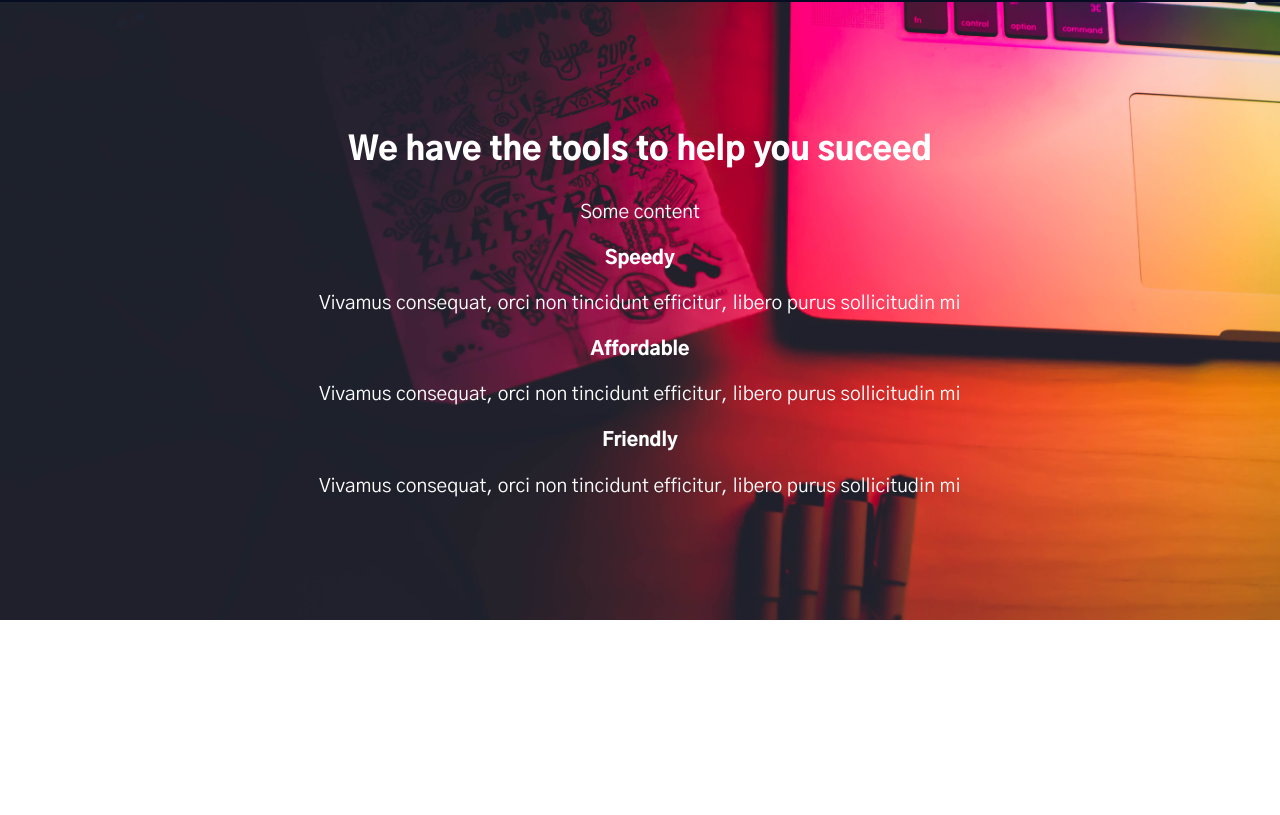
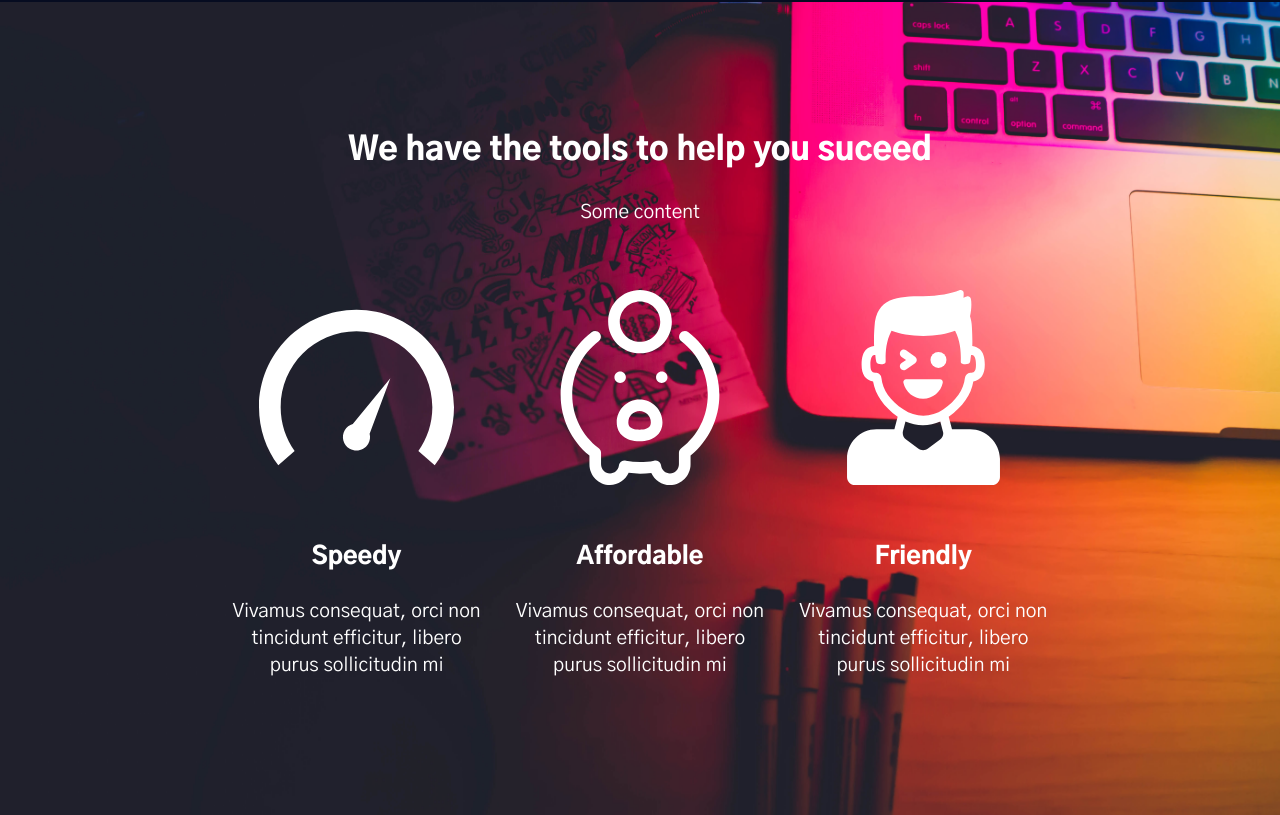
Before and after one commit to bagseye/startup, a Gatsby site: page / in a window 1280 px wide. Shown: the part 750-1565 px from the top of the page. Before the commit the page ends 1370 px from the top, so only its background shows below. Built offline with nearby package versions, Linux system fonts and the light colour scheme; Gatsby itself is replaced by a stand-in of ours.

Commit message:
Added perks images

```diff
--- a/src/components/Perk/perk.js
+++ b/src/components/Perk/perk.js
@@ -1,15 +1,24 @@
 import React from "react"
 import styled from "styled-components"
 
-const Perk = ({ title, content }) => {
+const Perk = ({ img, alt, title, content }) => {
   return (
-    <PerkWrapper>
+    <PerkWrapper className="perk">
+      <img src={img} alt={alt} />
       <h3>{title}</h3>
       <p>{content}</p>
     </PerkWrapper>
   )
 }
 
-const PerkWrapper = styled.article``
+const PerkWrapper = styled.article`
+  padding: 1rem;
+
+  img {
+    box-sizing: border-box;
+    width: 100%;
+    padding: 1.75rem;
+  }
+`
 
 export default Perk
--- a/src/components/layout.js
+++ b/src/components/layout.js
@@ -30,6 +30,10 @@ const LayoutWrapper = styled.div`
     font-size: 2rem;
   }
 
+  h3 {
+    font-size: 1.5rem;
+  }
+
   p {
     font-size: 1.2rem;
     line-height: 1.4;
@@ -40,6 +44,10 @@ const LayoutWrapper = styled.div`
     width: 100%;
     max-width: 850px;
   }
+
+  .flex-container {
+    display: flex;
+  }
 `
 
 export default Layout
--- a/src/pages/index.js
+++ b/src/pages/index.js
@@ -5,6 +5,10 @@ import TextBlock from "../components/TextBlock/textBlock"
 import TextBlockImg from "../components/TextBlockImg/textBlockImg"
 import Perk from "../components/Perk/perk"
 import Button from "../components/Button/button"
+
+import perk1Img from "../images/speed.svg"
+import perk2Img from "../images/piggy-bank.svg"
+import perk3Img from "../images/friendly-staff.svg"
 
 export default () => (
   <>
@@ -27,21 +31,29 @@ export default () => (
       </TextBlock>
       <TextBlockImg title="We have the tools to help you suceed">
         <p>Some content</p>
+        <div className="flex-container">
           <Perk
+            img={perk1Img}
+            alt="Super fast speed increases"
             title="Speedy"
             content=" Vivamus consequat, orci non tincidunt
           efficitur, libero purus sollicitudin mi"
           />
           <Perk
+            img={perk2Img}
+            alt="Great savings to be made"
             title="Affordable"
             content=" Vivamus consequat, orci non tincidunt
           efficitur, libero purus sollicitudin mi"
           />
           <Perk
+            img={perk3Img}
+            alt="Super fast speed increases"
             title="Friendly"
             content=" Vivamus consequat, orci non tincidunt
           efficitur, libero purus sollicitudin mi"
           />
+        </div>
       </TextBlockImg>
     </Layout>
   </>
```
Also changed, not shown: src/images/friendly-staff.svg (added), src/images/piggy-bank.svg (added), src/images/speed.svg (added). Lines whose indentation alone changed are shown as unchanged.
